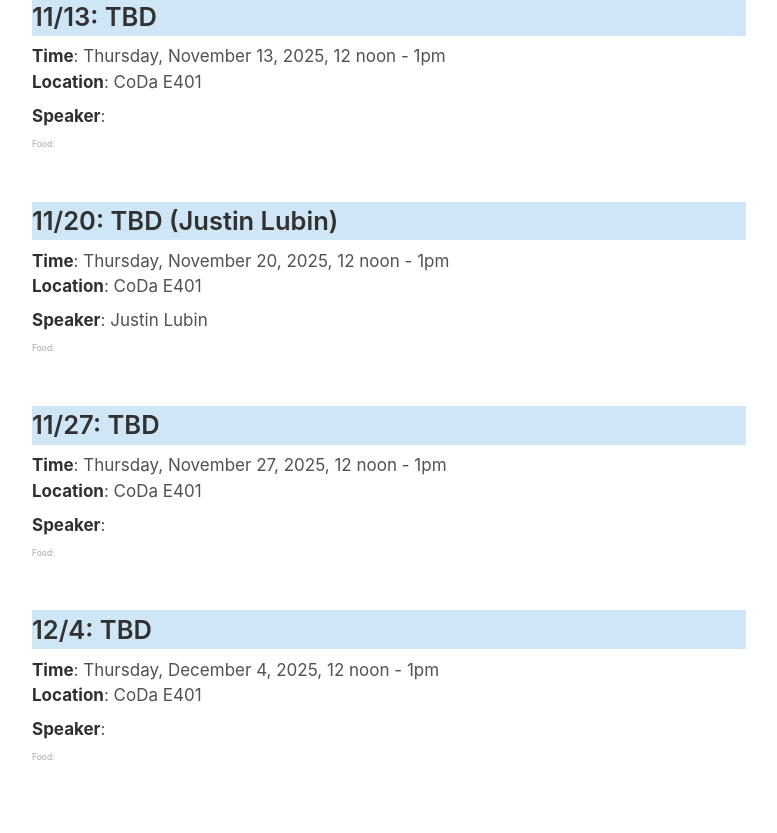
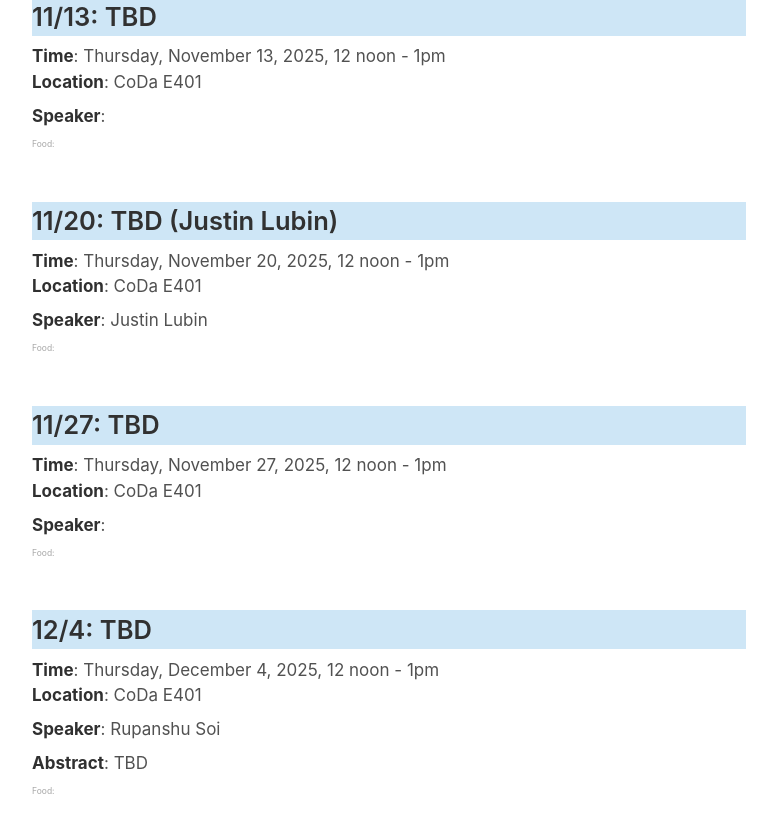
Before and after one commit to software-research-lunch/software-research-lunch.github.io, a Jekyll site: the page built from index.html, in a window 1280 px wide and 900 px high, scrolled down 2899 px. Shown: the top 833 px of the window, without its empty margins (251-1028 px from the left). Built offline with Jekyll 4.4.1, drawn with Linux system fonts in a browser that asks for light colours.

Commit message:
_data: rupanshu placeholder

```diff
--- a/_data/schedule.yml
+++ b/_data/schedule.yml
@@ -122,10 +122,10 @@ to 7878.03× and 439.38× respectively. For larger benchmarks
       speaker: ""
       bio: ""
     - date: "2025-12-4"
-      abstract: ""
-      title: ""
-      speaker: ""
-      bio: ""
+      abstract: "TBD"
+      title: "TBD"
+      speaker: "Rupanshu Soi"
+      bio: "TBD"
 
 y25_spring:
   location: "CoDa E401"
```
